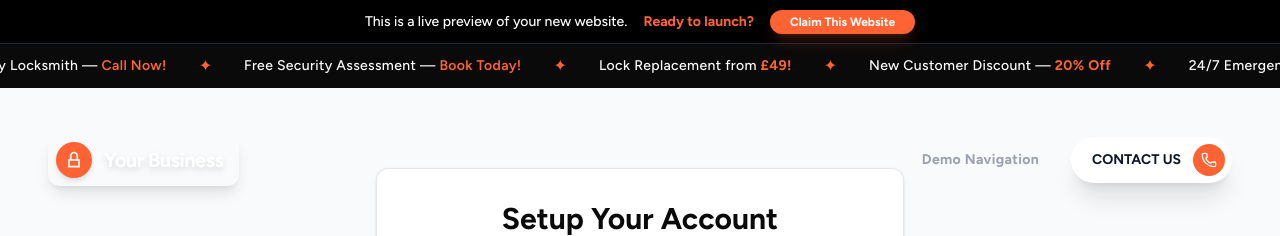
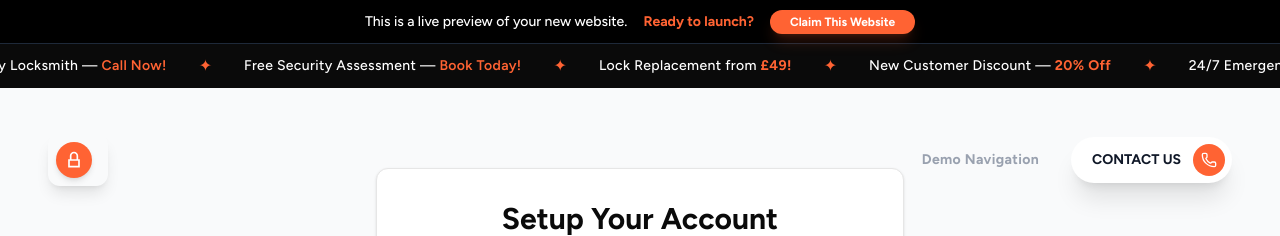
Before and after one commit to Demureaxs/mail-blaster-site-builder, a Next.js app: page /thank-you in a window 1280 px wide. Shown: the top 236 px of the page. Built offline with nearby package versions, Linux system fonts and the light colour scheme; no server answers.

Commit message:
fixed company name spamming the site wider

```diff
--- a/src/components/shell/BaseShell.tsx
+++ b/src/components/shell/BaseShell.tsx
@@ -71,9 +71,9 @@ export function BaseShell({ children, lead, industry, slug }: BaseShellProps) {
                   <path d='M12 2C9.24 2 7 4.24 7 7v4H5v10h14V11h-2V7c0-2.76-2.24-5-5-5zm0 2c1.66 0 3 1.34 3 3v4H9V7c0-1.66 1.34-3 3-3zm-5 9h10v6H7v-6z' />
                 </svg>
               </div>
-              <span className='font-bold tracking-tight text-white lg:text-xl text-nowrap drop-shadow-md'>
+              {/* <span className='font-bold tracking-tight text-white lg:text-xl text-nowrap drop-shadow-md'>
                 {lead?.businessName || 'Your Business'}
-              </span>
+              </span> */}
             </Link>
 
             {/* Navigation */}
```
